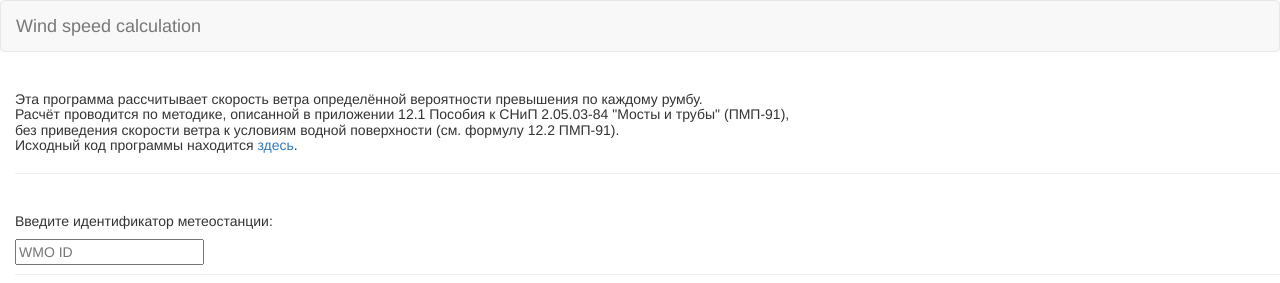
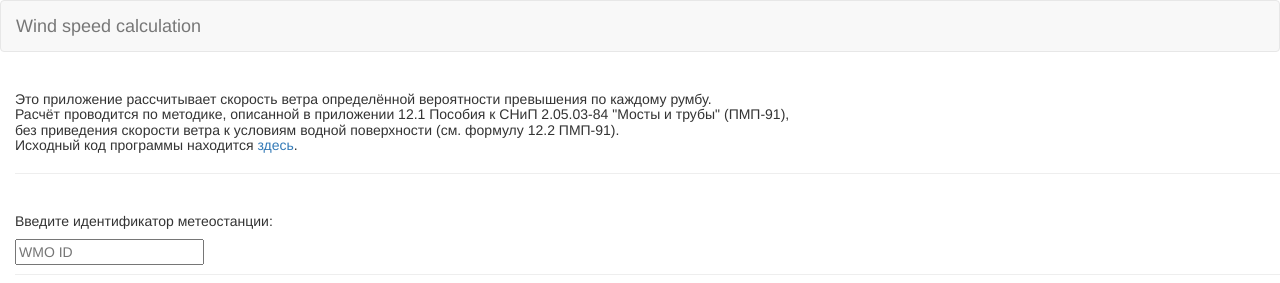
Before and after one commit to AndreyAD1/wind-speed-calculation, a Flask app: page / in a window 1280 px wide. Shown: the top 283 px of the page. Run offline with Flask 2, Linux system fonts and the light colour scheme; some libraries are stand-ins or nearby versions.

Commit message:
On the main page change the word "program" to "application".

```diff
--- a/templates/index.html
+++ b/templates/index.html
@@ -27,7 +27,7 @@
 
         <form action="/calculate" method="POST">
             <div class="page-header" style="margin-left: 15px;">
-                <h5>Эта программа рассчитывает скорость ветра определённой вероятности превышения
+                <h5>Это приложение рассчитывает скорость ветра определённой вероятности превышения
                     по каждому румбу.<br>
                     Расчёт проводится по методике, описанной в приложении 12.1
                     Пособия к СНиП 2.05.03-84 "Мосты и трубы" (ПМП-91),<br>
```
